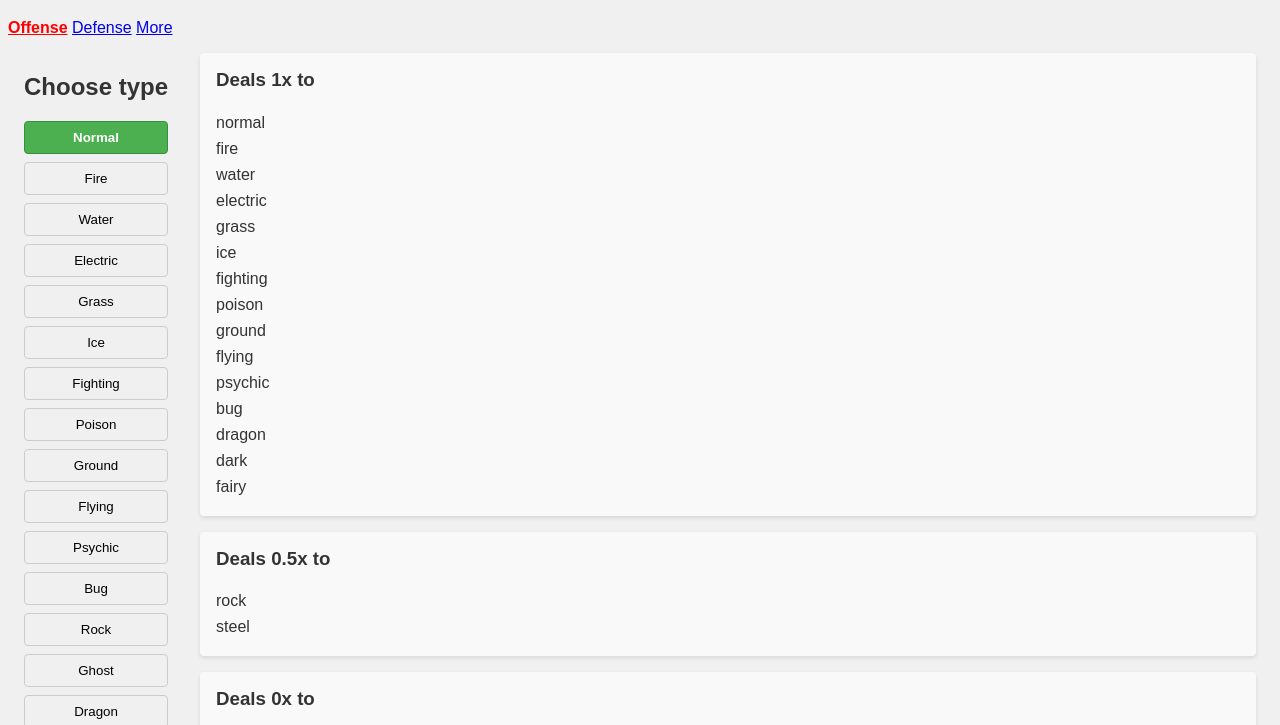
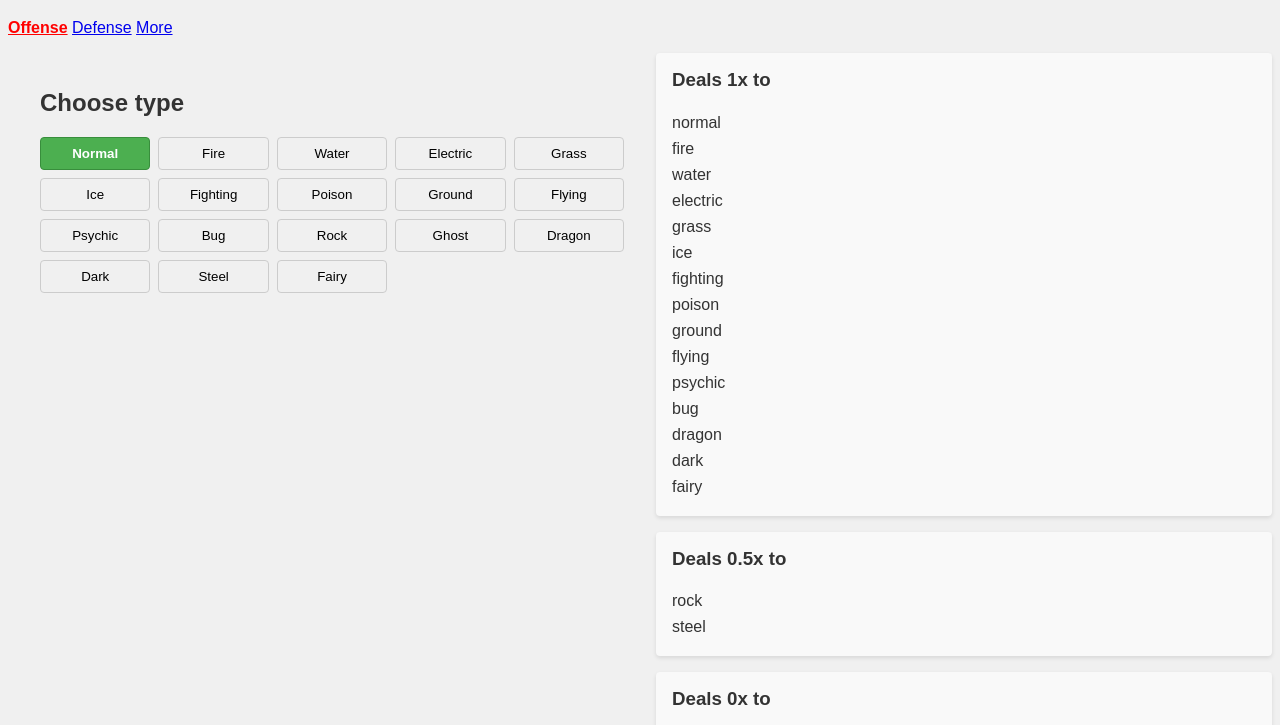
Before and after one commit to gschussler/ballmonster, a plain HTML site: page index.html in a window 1280 px wide. Shown: the part 61-786 px from the top of the page. Drawn offline with Linux system fonts and the light colour scheme.

Commit message:
reorganizing classes, containers, and relevant logic

```diff
--- a/js/scripts.js
+++ b/js/scripts.js
@@ -45,7 +45,7 @@ document.querySelector("nav").addEventListener("click", (e) => {
 });
 
 const initGenButtons = () => {
-  const genContainer = document.querySelector(".generation-selection");
+  const genContainer = document.querySelector(".gen-selection");
   if(!genContainer) {
     console.log("Gen Selection container not found.");
     return;
@@ -82,26 +82,15 @@ const initTypeButtons = async () => {
   console.log(`Gen: ${gen}`);
 
   const selectedTypes = new Set(["normal"]); // Track selected types, default to 'normal' type
-  const primaryContainer = document.querySelector(".primary-type-buttons");
+  const primaryContainer = document.querySelector(".primary-types");
   typeVisibility(primaryContainer);
-
-  if(!primaryContainer) return; // ".type-buttons" doesn't exist in index.html on initial page load, so the first try for initializing always fails. skip it.
-  const secondaryContainer = document.querySelector(".secondary-type-buttons");
+  // if(!primaryContainer) return; // ".type-buttons" doesn't exist in index.html on initial page load, so the first try for initializing always fails. skip it.
+  const secondaryContainer = document.querySelector(".secondary-types");
 
   // console.log("Initializing type buttons...");
-
   // // Clear previous event listeners to prevent duplicates -- htmx swap results in this already
   // primaryContainer.replaceChildren(...primaryContainer.cloneNode(true).childNodes);
   // secondaryContainer?.replaceChildren(...secondaryContainer.cloneNode(true).childNodes);
-
-  // ensure 'normal' type is pre-selected on load
-  primaryContainer.querySelector(`button[data-type="normal"]`).classList.add("selected");
-
-  // Prep currently selected button types for replacement if they exist
-  // No secondary on initial page load, but reference still necessary since cached selections will be implemented
-  let lastPrimarySelected = primaryContainer.querySelector("button.selected");
-  let lastSecondarySelected = secondaryContainer?.querySelector("button.selected");
-  let lastSecondaryDisabled = secondaryContainer?.querySelector("button").disabled;
 
   // Event Delegation: button clicks add/remove types to/from calculations
   primaryContainer.addEventListener("click", async (e) => {
@@ -197,9 +186,20 @@ const initTypeButtons = async () => {
         }
       return await getTypeRelationship(selectedTypes, mode);
     });
-  }
+  };
 
-  // 'normal' type should be selected upon initialization, with results displayed
+  // "normal" type is default selection on initial load (will need to be generalized for caching type selections)
+  primaryContainer.querySelector(`button[data-type="normal"]`).classList.add("selected");
+  // disable corresponding secondary type if on defense page
+  let lastSecondaryDisabled = secondaryContainer?.querySelector(`button[data-type="normal"]`);
+  if(lastSecondaryDisabled) lastSecondaryDisabled.disabled = true;
+
+  // Prep currently selected button types for replacement if they exist
+  // No secondary on initial page load (but caching type selections will be implemented)
+  let lastPrimarySelected = primaryContainer.querySelector("button.selected");
+  let lastSecondarySelected = secondaryContainer?.querySelector("button.selected");
+
+  // Currently 'normal' type is selected upon initialization, display relevant results
   console.log(`Getting initial "Normal" type relationships for gen ${gen}...`);
   const newEffectMults = await getEffectiveness(['normal'], mode, gen);
   updateEffectiveness(newEffectMults);
--- a/pages/offense.html
+++ b/pages/offense.html
@@ -1,6 +1,7 @@
 <div class="offense">
+  <div class="type-buttons">
     <!-- Left Side: Type Buttons -->
-  <div class="primary-type-buttons">
+    <div class="primary-types">
       <h2>Choose type</h2>
       <div class="button-grid">
         <button data-type="normal">Normal</button>
@@ -21,6 +22,7 @@
         <button data-type="dark">Dark</button>
         <button data-type="steel">Steel</button>
         <button data-type="fairy">Fairy</button>
+      </div>
     </div>
   </div>
 
--- a/scss/index.scss
+++ b/scss/index.scss
@@ -1,7 +1,7 @@
-/* global styles */
-
 /* Development styles, compile to css for production */
 /* RUN `sass --watch scss/index.scss:dist/index.css --style compressed` */
+
+/* Global styles */
 body {
   font-family: Arial, sans-serif;
   background-color: #f0f0f0;
@@ -19,12 +19,27 @@ nav a.active {
 
 /* offense styles */
 .offense {
-  display: flex;
+  display: grid;
+  grid-template-columns: 50% 50%;
+  gap: 1rem;
+  padding: 1rem;
+}
+
+.defense {
+  display: grid;
+  grid-template-columns: 50% 50%;
   gap: 2rem;
   padding: 1rem;
 }
 
 .type-buttons {
+  display: grid;
+  grid-template-rows: repeat(2, 0.25fr) 1fr;
+  gap: 0.5rem;
+  padding: 1rem;
+}
+
+.primary-types, .secondary-types {
   flex: 1;
 }
 
@@ -34,7 +49,7 @@ nav a.active {
   gap: 0.5rem;
 }
 
-.button-grid button {
+.button-grid button, .gen-grid button {
   display: block;
   padding: 0.5rem;
   background-color: #f0f0f0;
@@ -42,6 +57,7 @@ nav a.active {
   border-radius: 4px;
   cursor: pointer;
   transition: background-color 0.2s;
+  user-select: none;
 
   &:hover {
     background-color: #ddd;
@@ -52,6 +68,13 @@ nav a.active {
     color: white;
     border-color: #388E3C;
     font-weight: bold;
+  }
+}
+
+.button-grid button:disabled {
+  &:hover {
+    background-color: #f0f0f0;
+    cursor: default;
   }
 }
 
@@ -86,3 +109,9 @@ nav a.active {
 .result-group li {
   padding: 0.25rem 0;
 }
+
+/* More styles */
+
+.gen-selection {
+  flex: 1;
+}
```
Also changed, not shown: pages/defense.html (+4 -2 lines), pages/more.html (+2 -2 lines), dist/index.css, 1 other file. Lines whose indentation alone changed are shown as unchanged.
